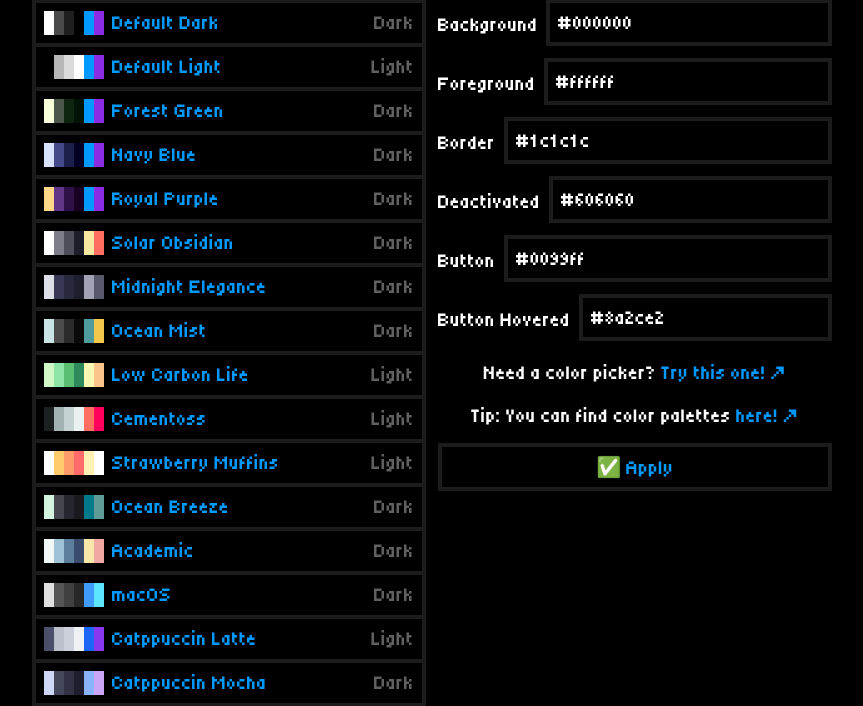
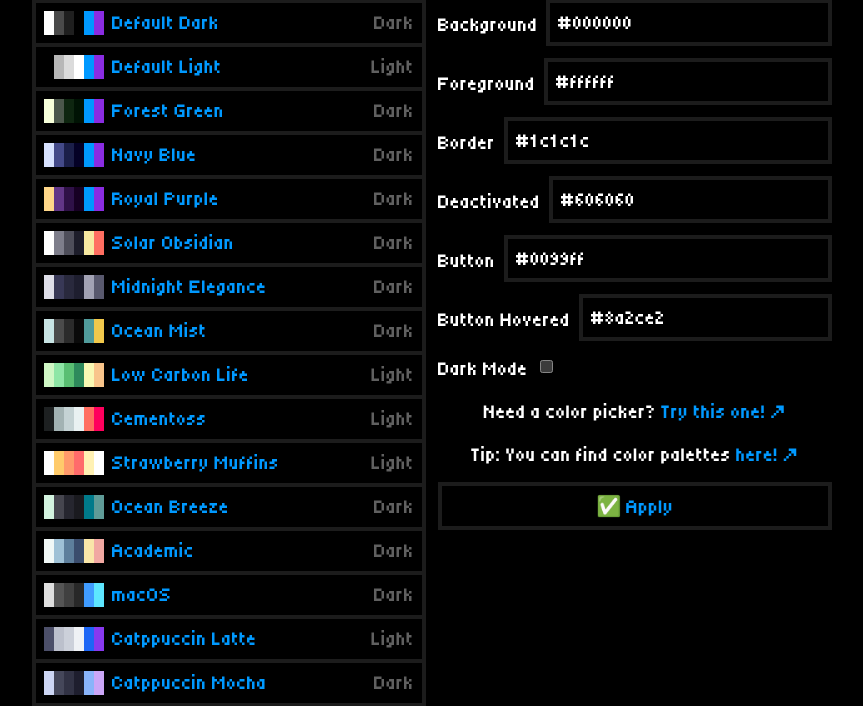
Before and after one commit to hw2007/hw2007.net, a PHP site: page /themer.html in a window 1280 px wide. Shown: the part 356-1062 px from the top of the page, without its empty margins (208-1071 px from the left). Run offline with PHP 8.4, Linux system fonts and the light colour scheme.

Commit message:
Add a bunch of things

```diff
--- a/styles/style.css
+++ b/styles/style.css
@@ -81,6 +81,7 @@ a {
 
 a:hover {
 	color: var(--link-hover); /* Purple color */
+
 }
 
 .back {
@@ -88,6 +89,10 @@ a:hover {
 	padding: 0px;
 	top: -1px;
 	left: 16.5px;
+}
+
+back:hover {
+	sc;
 }
 
 .header {
@@ -135,6 +140,7 @@ a:hover {
 
 .fancy-link:hover {
 	border-color: var(--fg-color);
+	background-color: var(--gray);
 	transform: translate(-4px, -4px);
 	z-index: 10;
 }
@@ -160,8 +166,8 @@ a:hover {
 
 input {
 	text-align: left;
-    font-family: "Tiny5", sans-serif;
-    font-size: 20px;
+	font-family: "Tiny5", sans-serif;
+	font-size: 20px;
 	padding: 8px;
 	width: auto;
 	height: auto;
@@ -187,6 +193,6 @@ input:hover {
 
 input:focus {
 	border-color: var(--fg-color);
-    outline: none;
+	outline: none;
 	z-index: 10;
 }
--- a/themer.html
+++ b/themer.html
@@ -57,6 +57,10 @@
                     <label style="white-space: nowrap;">Button Hovered</label>
                     <input style="width: 100%" type="text" id="link-hover" value="#505050">
                 </div>
+                <div class="input-container" sty>
+                    <label style="white-space: nowrap;">Dark Mode</label>
+                    <input style="" type="checkbox" id="color-scheme">
+                </div>
                 <p>Need a color picker? <a target="_blank" href="https://duckduckgo.com/?q=color+picker&ia=answer">Try this one! ↗︎</a></p>
                 <p>Tip: You can find color palettes <a target="_blank" href="https://www.colormagic.art/palette/explore">here! ↗︎</a></p>
                 <button onclick='applyTheme("custom")' class="fancy-link" style="justify-content: center; width: 100%;">
```
